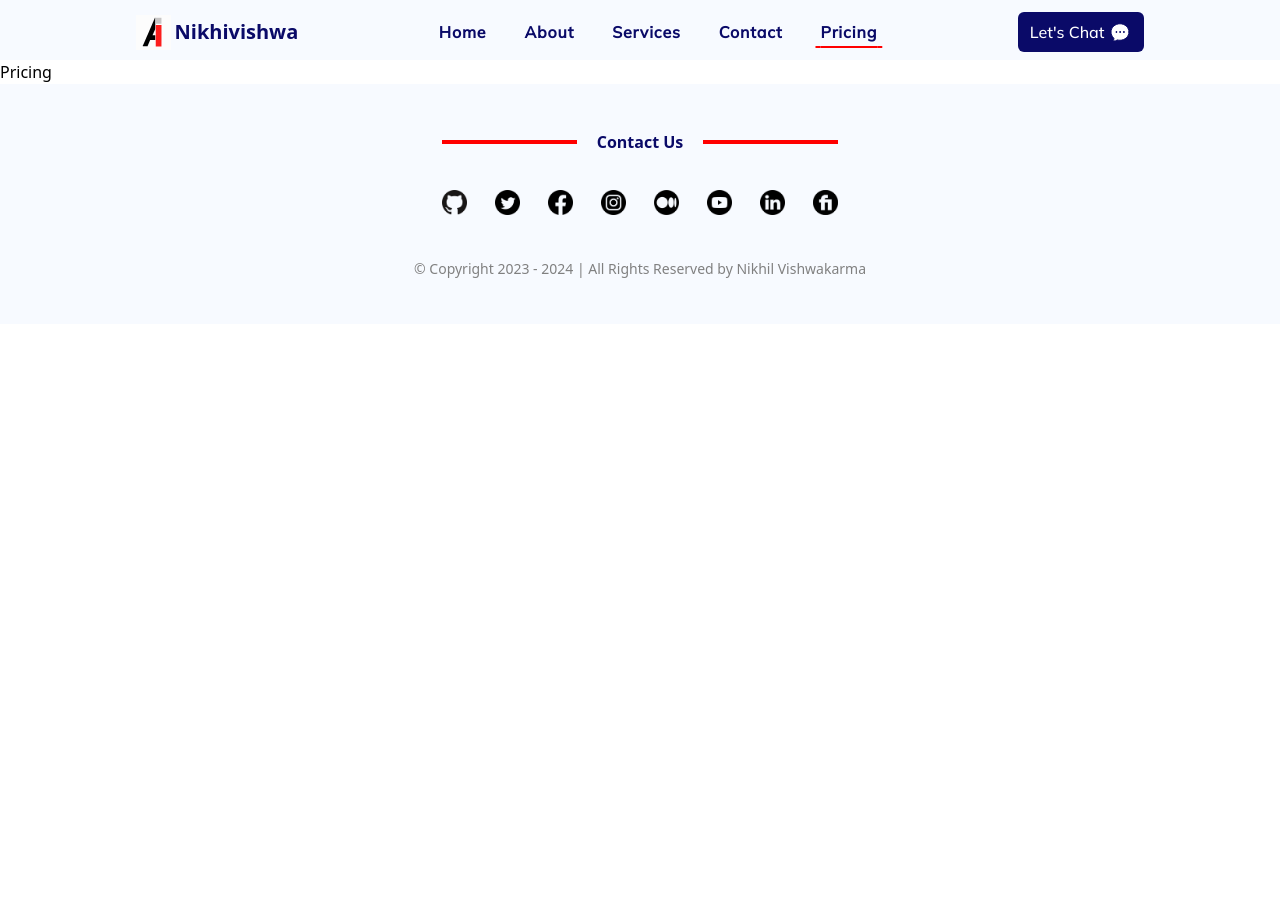
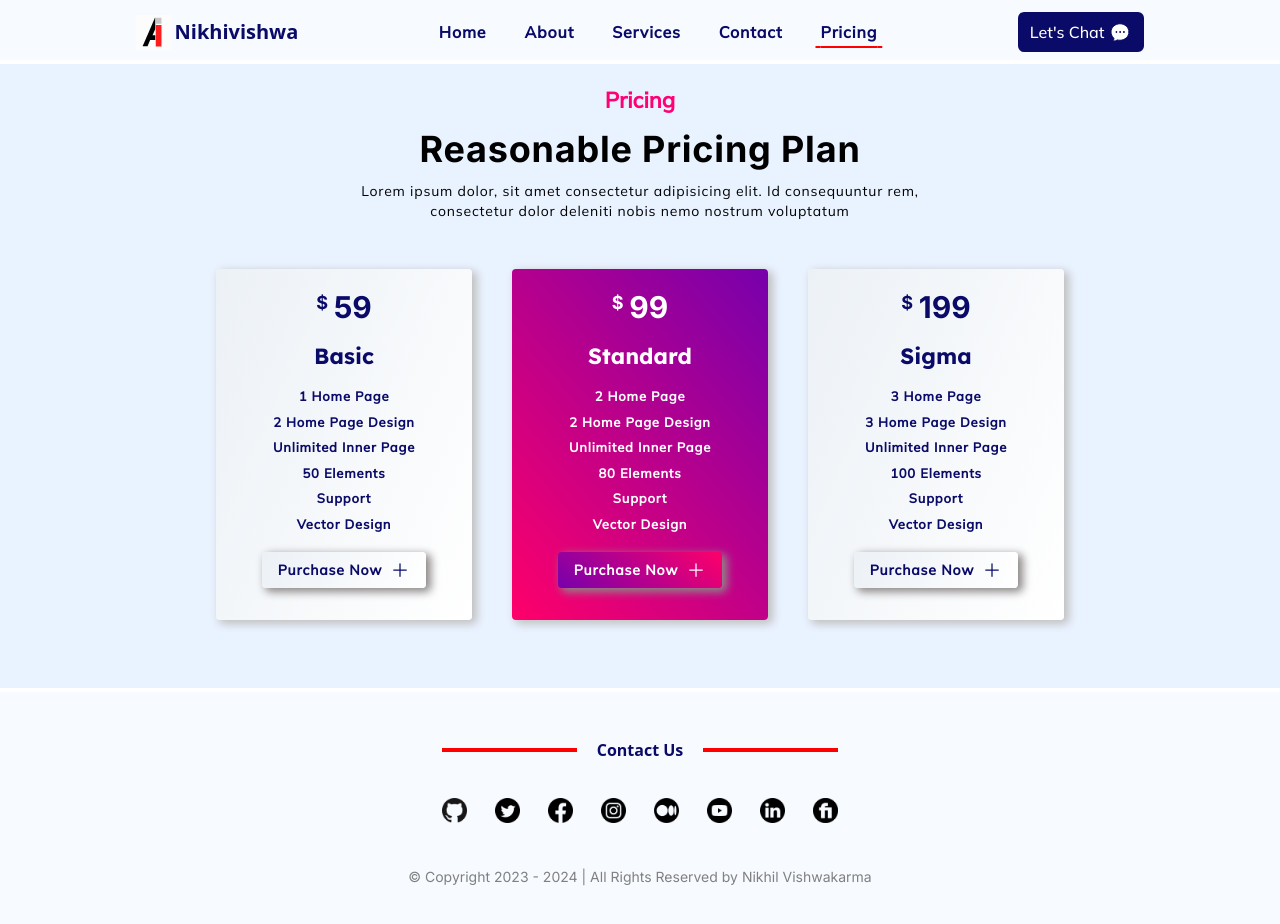
Before and after one commit to nikhivishwaa/portfolio-site, a Next.js app: page /pricing in a window 1280 px wide. Shown: the top 924 px of the page. Before the commit the page ends 800 px from the top, so only its background shows below. Built offline with nearby package versions, Linux system fonts and the light colour scheme.

Commit message:
Designing the Pricing page with different plans

```diff
--- /dev/null
+++ b/components/Main/PricingCard.jsx
@@ -0,0 +1,57 @@
+import React, { useState } from "react";
+import styles from "@/styles/Utility.module.css";
+import Link from "next/link";
+
+export default function PricingCard(props) {
+  const { plan, activateCard } = props;
+  return (
+    <>
+      <div
+        className={`flex flex-col gap-[6px] p-5 capitalize justify-center items-center min-w-64 max-w-72  ${
+          plan.active
+            ? `text-[white] ${styles["secondary-card"]}`
+            : ` text-primary ${styles["primary-card"]}`
+        }`}
+        onClick={() => activateCard(plan.plan)}
+      >
+        <span className="font-inter text-2xl font-bold">
+          <sup>&#36;</sup> <span className="text-3xl">{plan.pricing}</span>
+        </span>
+        <span className="font-lexend text-[22px] font-bold my-2">
+          {plan.plan}
+        </span>
+        {plan.features.map((d, i) => (
+          <p
+            key={i}
+            className={`font-semibold text-[13px] font-mulish ${styles.spacing}`}
+          >
+            {d}
+          </p>
+        ))}
+        <button
+          className={`my-3 py-2 px-4 ${
+            plan.active ? styles["secondary-btn"] : styles["primary-btn"]
+          }`}
+        >
+          <Link href={plan.buy} target="_blank" className="flex gap-2">
+            <span className={`font-mulish text-sm font-bold ${styles.spacing}`}>
+              Purchase Now
+            </span>
+            <svg
+              xmlns="http://www.w3.org/2000/svg"
+              viewBox="0 0 24 24"
+              fill={plan.active ? "white" : "rgb(10 10 104)"}
+              className="w-5 h-5"
+            >
+              <path
+                fillRule="evenodd"
+                d="M12 3.75a.75.75 0 0 1 .75.75v6.75h6.75a.75.75 0 0 1 0 1.5h-6.75v6.75a.75.75 0 0 1-1.5 0v-6.75H4.5a.75.75 0 0 1 0-1.5h6.75V4.5a.75.75 0 0 1 .75-.75Z"
+                clipRule="evenodd"
+              />
+            </svg>
+          </Link>
+        </button>
+      </div>
+    </>
+  );
+}
--- a/components/Main/TitleDescList.jsx
+++ b/components/Main/TitleDescList.jsx
@@ -8,7 +8,7 @@ export default function TitleDescList(props) {
     <>
       <div className="flex p-2 flex-col gap-1 items-start">
         {dataList.map((data, i) => (
-          <setction className="flex gap-3 items-start" key={i}>
+          <section className="flex gap-3 items-start" key={i}>
             <Image
               src="/icons/List.svg"
               height={18}
@@ -26,7 +26,7 @@ export default function TitleDescList(props) {
                 {data.desc}
               </p>
             </div>
-          </setction>
+          </section>
         ))}
       </div>
     </>
--- /dev/null
+++ b/components/Screens/PricingScreen.jsx
@@ -0,0 +1,88 @@
+import React, { useState } from "react";
+import styles from "@/styles/Utility.module.css";
+import PricingCard from "../Main/PricingCard";
+
+export default function PricingScreen() {
+  const [plans, setPlans] = useState([
+    {
+      active: false,
+      pricing: 59,
+      plan: "basic",
+      features: [
+        "1 home page",
+        "2 home page design",
+        "unlimited inner page",
+        "50 elements",
+        "support",
+        "vector design",
+      ],
+      buy: "/",
+    },
+    {
+      active: true,
+      pricing: 99,
+      plan: "standard",
+      features: [
+        "2 home page",
+        "2 home page design",
+        "unlimited inner page",
+        "80 elements",
+        "support",
+        "vector design",
+      ],
+      buy: "/",
+    },
+    {
+      active: false,
+      pricing: 199,
+      plan: "sigma",
+      features: [
+        "3 home page",
+        "3 home page design",
+        "unlimited inner page",
+        "100 elements",
+        "support",
+        "vector design",
+      ],
+      buy: "/",
+    },
+  ]);
+  const activateCard = (i) => {
+    let changePlan = plans.map((e) => {
+      if (e.plan === i) return { ...e, active: true };
+      return { ...e, active: false };
+    });
+    setPlans(changePlan);
+  };
+  return (
+    <>
+      <div className="flex flex-col p-5 bg-screen">
+        <section className="flex flex-col gap-3 items-center justify-center">
+          <span className="font-mulish text-[22px] font-bold text-secondary">
+            Pricing
+          </span>
+          <span
+            className={`text-4xl font-inter
+           font-bold ${styles.spacing}`}
+          >
+            Reasonable Pricing Plan
+          </span>
+          <span
+            className={`w-1/2 text-sm font-mulish text-pretty text-center ${styles.spacing}`}
+          >
+            Lorem ipsum dolor, sit amet consectetur adipisicing elit. Id
+            consequuntur rem, consectetur dolor deleniti nobis nemo nostrum
+            voluptatum
+          </span>
+        </section>
+        <section className="flex gap-10 my-12 justify-center items-center">
+          {plans.map((plan, key) => (
+            <PricingCard activateCard={activateCard} plan={plan} key={key} />
+          ))}
+          {/* <PricingCard />
+          <PricingCard /> */}
+        </section>
+      </div>
+    </>
+  );
+}
--- a/pages/_app.js
+++ b/pages/_app.js
@@ -3,13 +3,13 @@ import "@/styles/globals.css";
 import Head from "next/head";
 
 // importing fonts
-import { Lexend, Exo, Inter, Mulish, Poppins } from "next/font/google";
+import { Lexend, Exo, Inter, Mulish, Mitr } from "next/font/google";
 import Footer from "@/components/Footer/Footer";
 
-const poppins = Poppins({
+const mitr = Mitr({
   subsets: ["latin"],
-  variable: "--font-poppins",
-  weight: ["300", "400"],
+  variable: "--font-mitr",
+  weight: ["400", "500"],
 });
 const inter = Inter({ subsets: ["latin"], variable: "--font-inter" });
 const exo = Exo({ subsets: ["latin"], variable: "--font-exo" });
@@ -46,13 +46,13 @@ export default function App({ Component, pageProps }) {
         />
       </Head>
       <main
-        className={
-          (inter.variable,
-          poppins.variable,
+        className={[
+          inter.variable,
+          mitr.variable,
           exo.variable,
           lexend.variable,
-          mulish.variable)
-        }
+          mulish.variable,
+        ].join(" ")}
       >
         <Navbar />
         <Component {...pageProps} />
--- a/pages/pricing.js
+++ b/pages/pricing.js
@@ -1,3 +1,9 @@
+import PricingScreen from "@/components/Screens/PricingScreen";
+
 export default function Pricing() {
-  return <div>Pricing</div>;
+  return (
+    <div className="py-1">
+      <PricingScreen />
+    </div>
+  );
 }
--- a/styles/Utility.module.css
+++ b/styles/Utility.module.css
@@ -3,7 +3,11 @@
   box-shadow: 4px 3px 9px 1px #8d8888;
   border-radius: 4px;
 }
-
+.primary-card {
+  background-image: linear-gradient(113deg, #ecf1f6, #ffffff);
+  box-shadow: 4px 3px 9px 1px #c0c0c0;
+  border-radius: 4px;
+}
 .primary-btn:active {
   /* box-shadow: 4px 3px 9px 1px #8c28ff; */
   box-shadow: 4px 3px 9px 1px #c0c0c0;
@@ -15,6 +19,12 @@
   border-radius: 4px;
   color: white;
 }
+.secondary-card {
+  background-image: linear-gradient(229deg, #7700ac, #ff006a);
+  box-shadow: 4px 3px 9px 1px #c0c0c0;
+  border-radius: 4px;
+  color: white;
+}
 
 .secondary-btn:active {
   box-shadow: 4px 3px 9px 1px #c0c0c0;
--- a/tailwind.config.js
+++ b/tailwind.config.js
@@ -14,10 +14,10 @@ module.exports = {
       },
       fontFamily: {
         inter: ["var(--font-inter)"],
-        poppins: ["var(--font-poppins)"],
         exo: ["var(--font-exo)"],
         lexend: ["var(--font-lexend)"],
         mulish: ["var(--font-mulish)"],
+        mitr: ["var(--font-mitr)"],
       },
       backgroundColor: {
         primary: "#0a0a68",
```
